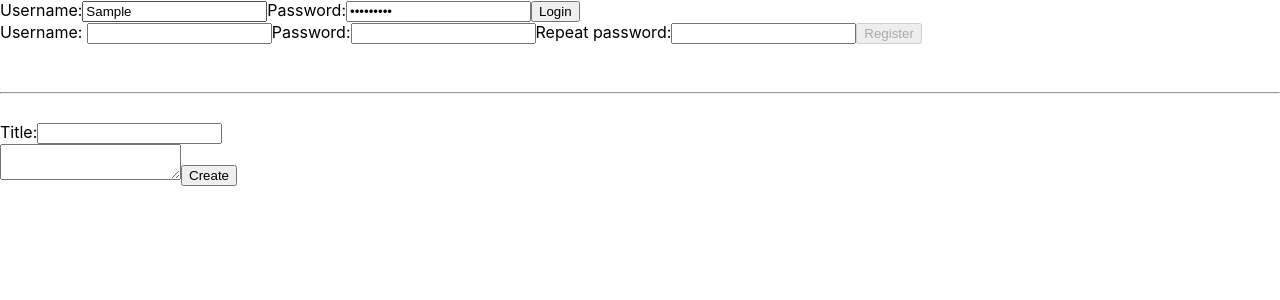
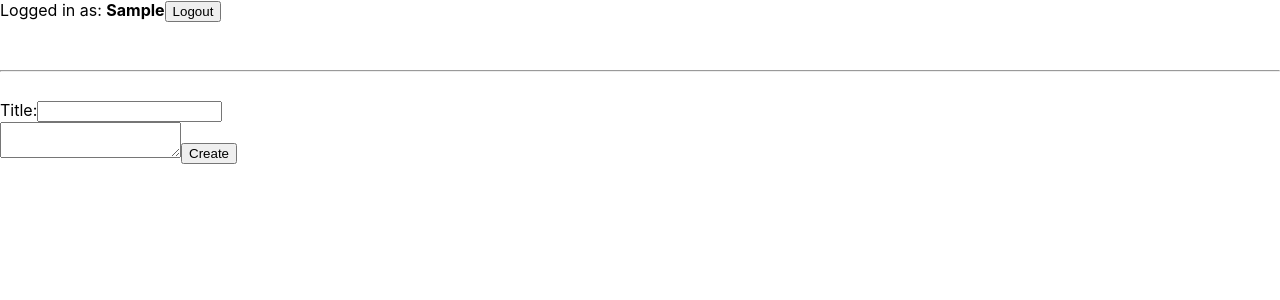
Before and after one commit to kylem164/csc436-hw3, a React (Create React App) app: page / in a window 1280 px wide. Both pictures are taken after typing "Sample", "Sample123" into the empty fields and a click on the input "Login". Shown: the top 300 px of the page. Built offline with nearby package versions, Linux system fonts and the light colour scheme.

Commit message:
finished fixes

```diff
--- a/src/Login.js
+++ b/src/Login.js
@@ -3,7 +3,7 @@ import { useContext } from 'react/cjs/react.development';
 import { StateContext } from './Contexts';
 
 
-export default function Login({dispatchUser}) {
+export default function Login() {
 
     const [username, setUsername] = useState('')
     const {dispatch} = useContext(StateContext)
--- a/src/Logout.js
+++ b/src/Logout.js
@@ -1,8 +1,12 @@
-import React, {useState} from 'react'
+import React, {useState, useContext} from 'react'
+import { StateContext } from './Contexts';
 
-export default function Logout({user, dispatchUser}) {
+
+export default function Logout() {
+    const {state, dispatch} = useContext(StateContext)
+    const {user} = state;
     return(
-    <form onSubmit={evt => {evt.preventDefault(); dispatchUser({type: "LOGOUT"})}}>
+    <form onSubmit={evt => {evt.preventDefault(); dispatch({type: "LOGOUT"})}}>
         Logged in as: <b>{user}</b>
         <input type="submit" value="Logout" />
         </form>
--- a/src/Register.js
+++ b/src/Register.js
@@ -1,6 +1,10 @@
-import React, {useState} from 'react'
+import React, {useState, useContext} from 'react'
+import { ThemeContext, StateContext } from './Contexts';
 
-export default function Register({dispatchUser}) {
+
+export default function Register() {
+    const {state, dispatch} = useContext(StateContext)
+
 
     const [ formData, setFormData ] = useState({
         username: "",
@@ -9,7 +13,7 @@ export default function Register({dispatchUser}) {
     })
 
     return (
-    <form onSubmit={evt => {evt.preventDefault(); dispatchUser({type: "REGISTER", username: formData.username})}}>
+    <form onSubmit={evt => {evt.preventDefault(); dispatch({type: "REGISTER", username: formData.username})}}>
         <label htmlFor="register-username"> Username: </label>
             <input type="text" value={formData.username} onChange={e => setFormData({...formData, username: e.target.value})} name="register-username" id="register-username" />
             <label htmlFor="register-password">Password:</label>
--- a/src/UserBar.js
+++ b/src/UserBar.js
@@ -1,16 +1,20 @@
-import React, {useState} from 'react'
+import React, {useState, useContext} from 'react'
 import Login from './Login'
 import Logout from './Logout'
 import Register from './Register'
-export default function UserBar({user, dispatchUser}){
 
-    if (user) {
-        return <Logout user={user} dispatchUser={dispatchUser}/>
+import { StateContext } from './Contexts'
+
+export default function UserBar({}){
+    const {state} = useContext(StateContext)
+
+    if (state.user) {
+        return <Logout/>
     }else{
         return (
         <>
-        <Login dispatchUser={dispatchUser} />
-        <Register dispatchUser={dispatchUser} />
+        <Login/>
+        <Register/>
         </>
         )
     }
```
